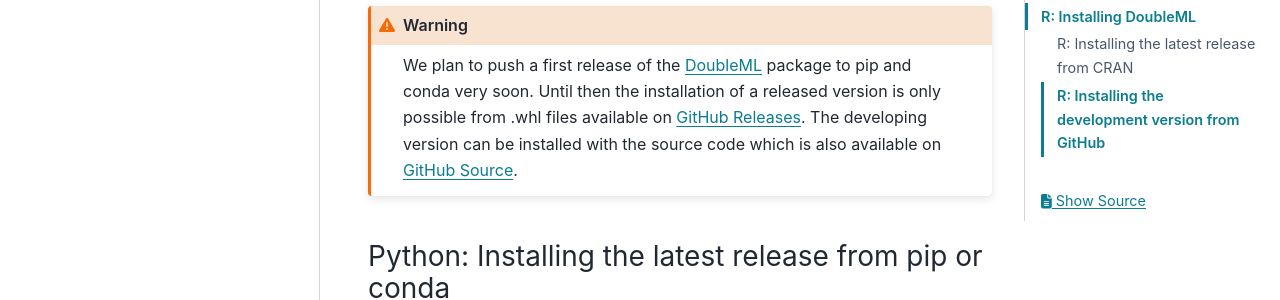
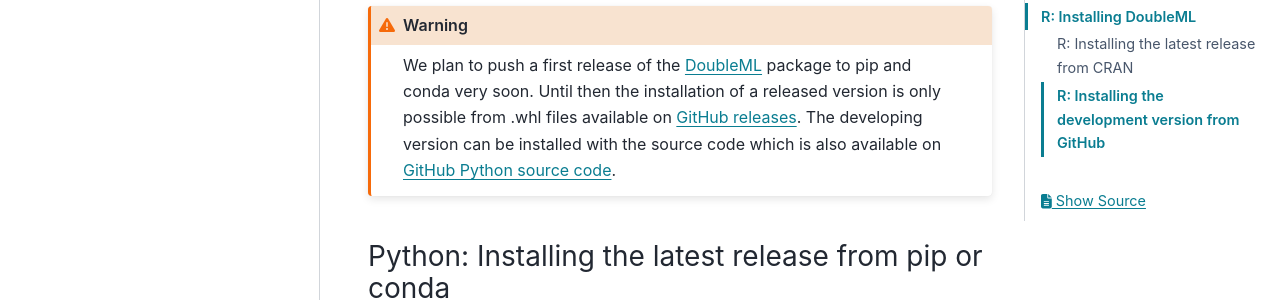
Before and after one commit to DoubleML/doubleml-for-py, a Sphinx documentation site: the page built from doc/intro/install.rst, in a window 1280 px wide and 900 px high, scrolled down 437 px. Shown: the part 153-453 px from the top of the window. Built offline with Sphinx 7.4.7 and the PyData theme 0.15.4, drawn with Linux system fonts in a browser that asks for light colours; pages that are not in the unit, such as notebooks, are missing from menus; some of the changed text lies outside the part shown.

Commit message:
unique link targets

```diff
--- a/doc/intro/install.rst
+++ b/doc/intro/install.rst
@@ -20,9 +20,9 @@
 .. warning::
     We plan to push a first release of the :ref:`DoubleML <doubleml_package>` package to pip and conda very soon.
     Until then the installation of a released version is only possible from .whl files available on
-    `GitHub Releases <https://github.com/DoubleML/doubleml-for-py/releases>`_.
+    `GitHub releases <https://github.com/DoubleML/doubleml-for-py/releases>`_.
     The developing version can be installed with the source code which is also available on
-    `GitHub Source <https://github.com/DoubleML/doubleml-for-py>`_.
+    `GitHub Python source code <https://github.com/DoubleML/doubleml-for-py>`_.
 
 Python: Installing the latest release from pip or conda
 -------------------------------------------------------
@@ -368,7 +368,7 @@
 .. warning::
     We plan to push a first release of the :ref:`DoubleML <doubleml_package>` package to CRAN very soon.
     The developing version can be installed with the source code which is also available on
-    `GitHub Source <https://github.com/DoubleML/doubleml-for-r>`_.
+    `GitHub R source code <https://github.com/DoubleML/doubleml-for-r>`_.
 
 
 .. code-block:: R
```
